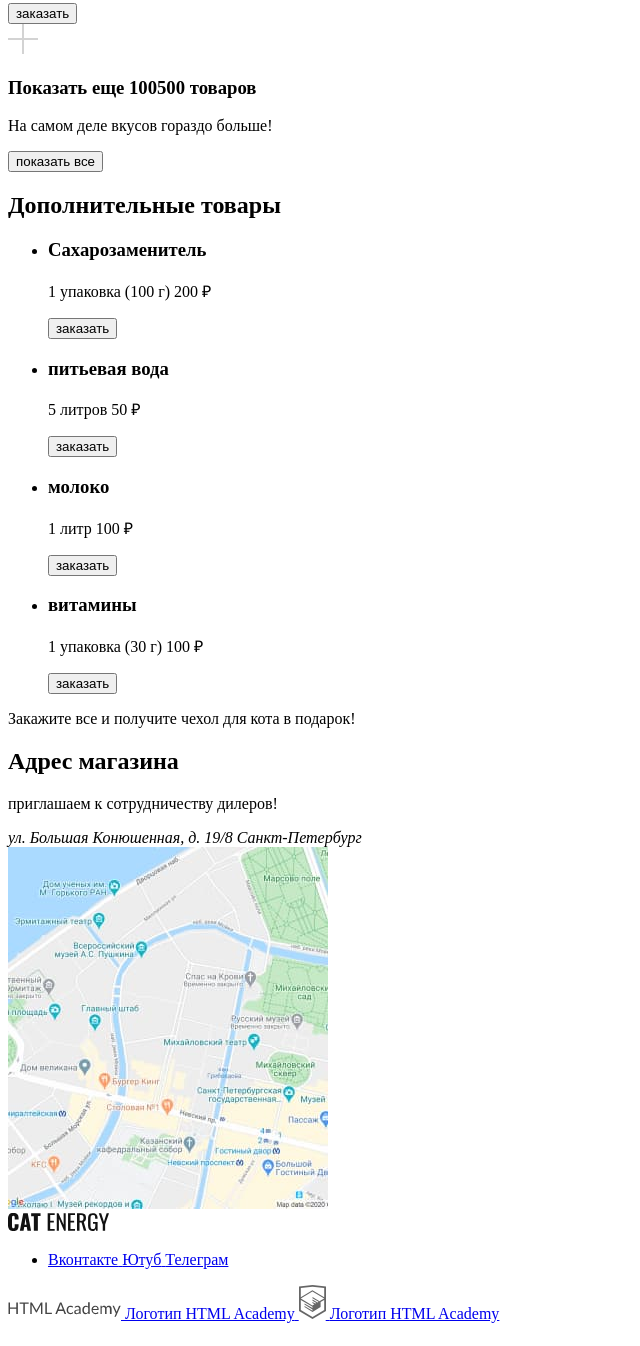
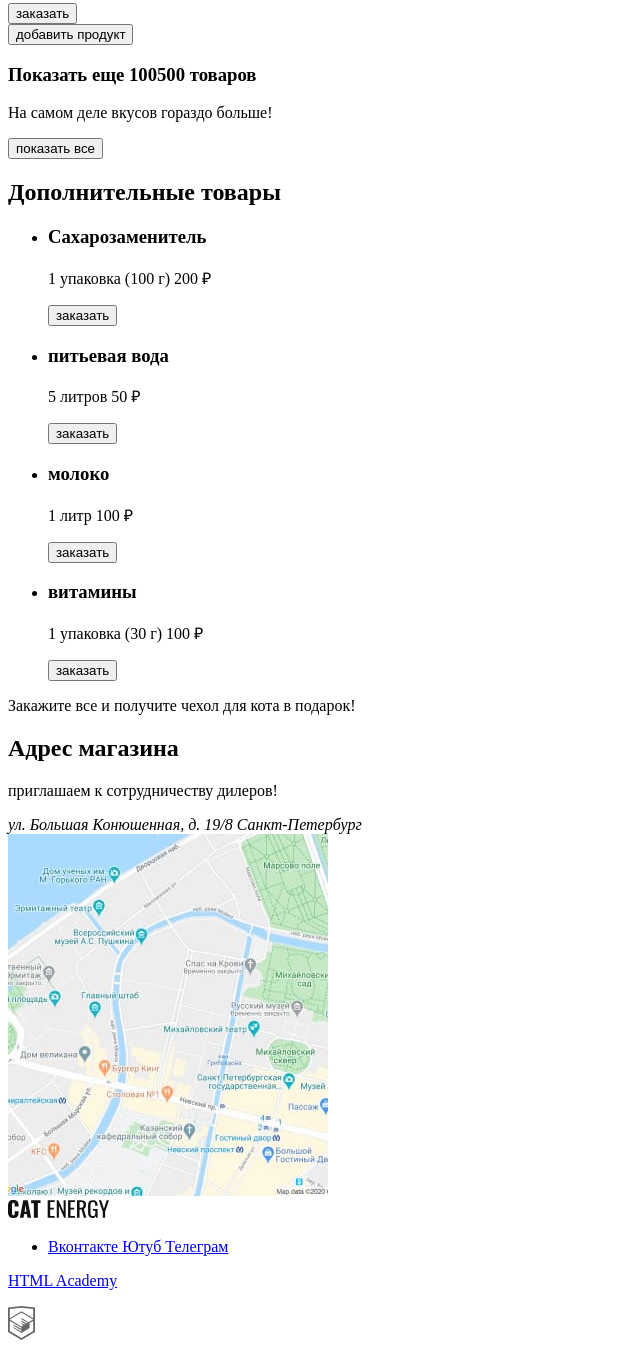
Before and after one commit to ihor8017/774119-cat-energy-27, a website: page source/catalog.html in a window 1280 px wide. Shown: the part 2196-3542 px from the top of the page, without its empty margins (0-640 px from the left). Drawn offline with Linux system fonts and the light colour scheme.

Commit message:
исправляет разметку

```diff
--- a/source/catalog.html
+++ b/source/catalog.html
@@ -94,14 +94,10 @@
               <button class="catalog__button button">заказать</button>
             </div>
             <div class="catalog__item card card--add-product">
-              <div class="catalog__add-button">
-                <svg width="30" height="30" viewBox="0 0 30 30" fill="none" xmlns="http://www.w3.org/2000/svg">
-                  <path stroke="#D3D3D3" stroke-width="2" d="M15 0v30M30 15H0"/>
-                  </svg>
-                  <h3 class="card__title">Показать еще 100500 товаров</h3>
-                  <p class="card__description">На самом деле вкусов гораздо больше!</p>
-                  <button class="card__button button button--light">показать все</button>
-              </div>
+                <button class="card_add-button"><span class="visually-hidden">добавить продукт</span></button>
+                <h3 class="card__title">Показать еще 100500 товаров</h3>
+                <p class="card__description">На самом деле вкусов гораздо больше!</p>
+                <button class="card__button button button--light">показать все</button>
             </div>
           </div>
         </div>
@@ -149,14 +145,12 @@
             </div>
           </div>
         </section>
-        <div class="pages-footer__list">
           <div class="pages-footer__item">
             <a class="pages-footer__logo logo" href="#">
               <img class="pages-footer__logo-text" src="./img/logo/logo-text.svg" alt="Cat energy." width="101" height="18">
             </a>
           </div>
-          <div class="pages-footer__item social">
-            <ul class="social__list">
+            <ul class="pages-footer__item social">
               <li class="social__item">
                 <a class="social__item-link" href="https://vk.com/htmlacademy">
                 <span class="visually-hidden">Вконтакте</span>
@@ -169,20 +163,16 @@
               </a>
               </li>
             </ul>
-          </div>
           <div class="pages-footer__item partner">
             <p class="partner__item logo">
               <a class="partner__item-link logo__text" href="https://htmlacademy.ru/">
-                <img class="logo__academia-text" src="./img/partners/HTMLAcademy-text.svg" alt="HTML Academy" width="113" height="19">
-                <span class="visually-hidden">Логотип HTML Academy</span>
+                <p>HTML Academy</p>
               </a>
               <a class="partner__item-link logo__image" href="https://htmlacademy.ru/">
                 <img class="logo__academia-image" src="./img/partners/html-academy-image.svg" alt="Логотип HTML Academy" width="27" height="34">
-                <span class="visually-hidden">Логотип HTML Academy</span>
               </a>
             </p>
           </div>
-        </div>
       </div>
     </footer>
   </body>
```
Also changed, not shown: source/form.html (+2 -8 lines), source/index.html (+5 -9 lines).
